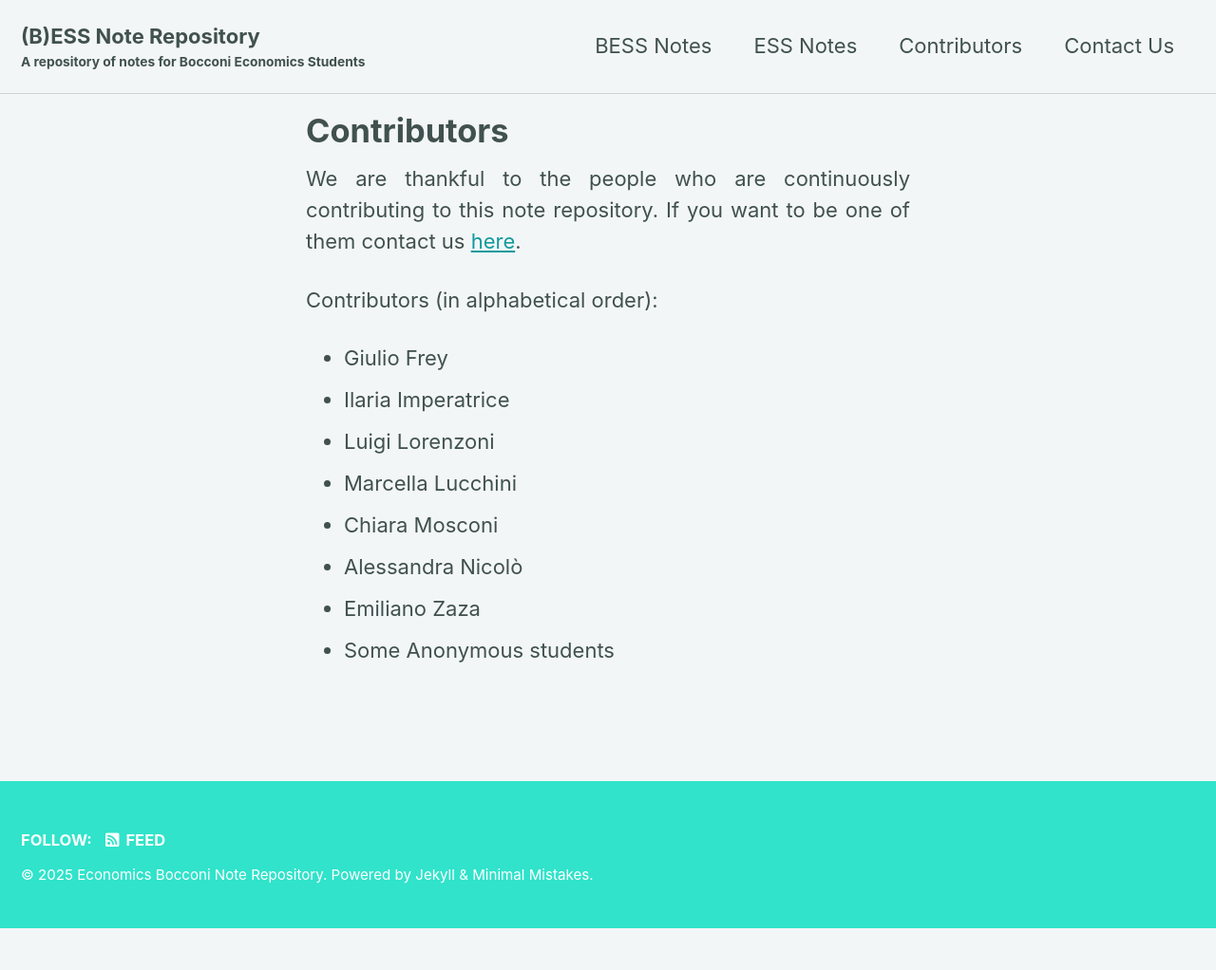
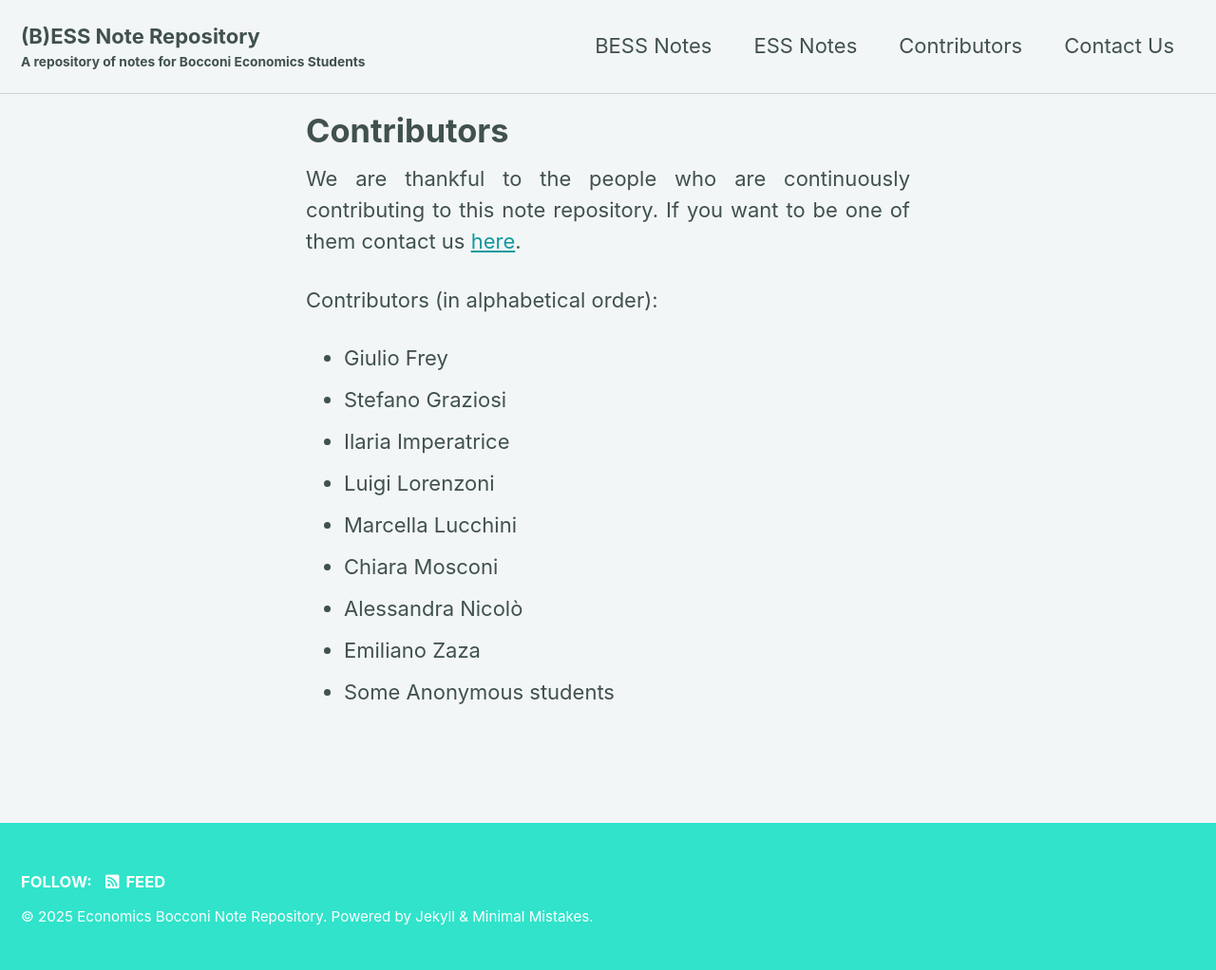
Before and after one commit to notesrepo/notesrepo.github.io, a Jekyll site: the page built from _pages/contributors.md, in a window 1280 px wide. Shown: the whole page at 95% size. Built offline with Jekyll 4.4.1, drawn with Linux system fonts in a browser that asks for light colours; cached includes are drawn as plain includes; comment, search, counter and statistics services are not loaded; before the commit the page ends 978 px from its top, so only the background shows below that.

Commit message:
Update contributors.md

```diff
--- a/_pages/contributors.md
+++ b/_pages/contributors.md
@@ -7,6 +7,7 @@ We are thankful to the people who are continuously contributing to this note rep
 
 Contributors (in alphabetical order):
 - Giulio Frey
+- Stefano Graziosi
 - Ilaria Imperatrice
 - Luigi Lorenzoni
 - Marcella Lucchini
```
